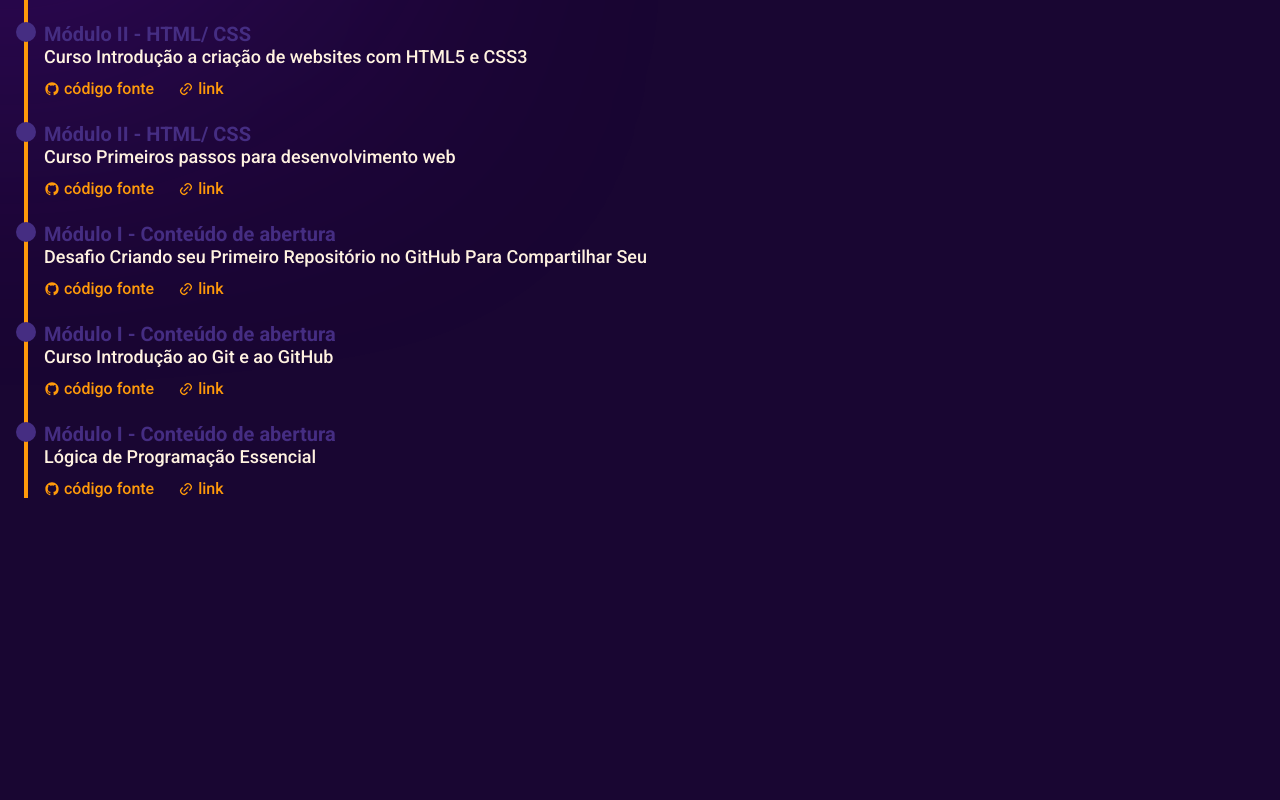
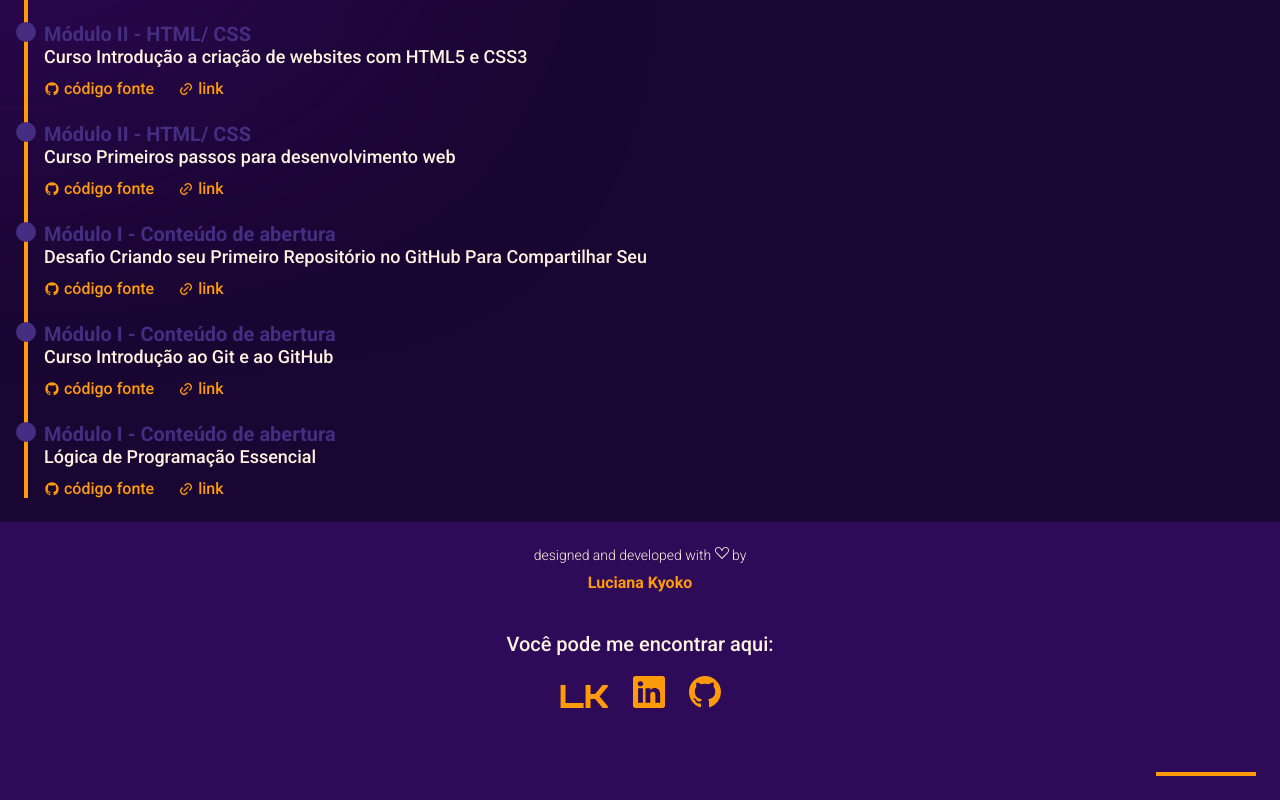
Before and after one commit to lucianakyoko/Bootcamp-Spread-Fullstack-Developer, a React (Create React App) app in the folder webpage/: page / in a window 1280 px wide. Shown: the part 952-1752 px from the top of the page. Before the commit the page ends 1474 px from the top, so only its background shows below. Built offline with nearby package versions, Linux system fonts and the light colour scheme.

Commit message:
feat(footer): Creat Foot component and its styles

```diff
--- a/webpage/src/App.js
+++ b/webpage/src/App.js
@@ -1,3 +1,4 @@
+import Footer from "./components/Footer";
 import Header from "./components/Header";
 import Home from "./components/pages/home";
 
@@ -12,6 +13,7 @@
       <GlobalStyles />
       <Header />
       <Home />
+      <Footer />
     </Wrapper>
   );
 }
--- /dev/null
+++ b/webpage/src/components/Footer/index.jsx
@@ -0,0 +1,24 @@
+import React from 'react';
+
+import { BsSuitHeart } from 'react-icons/bs';
+import Social from '../Social';
+import {Container, TextWrapper} from './style';
+
+const Footer = () => {
+  return (
+    <Container>
+      <TextWrapper>
+        <p>designed and developed with <BsSuitHeart /> by </p>
+        <a
+          href="https://lucianakyoko.com"
+          target="_blank"
+          rel="noopener noreferrer"
+          >Luciana Kyoko
+         </a>
+      </TextWrapper>
+      <Social />
+    </Container>
+  )
+}
+
+export default Footer;
--- /dev/null
+++ b/webpage/src/components/Footer/style.js
@@ -0,0 +1,26 @@
+import styled from "styled-components";
+import { layoutColors } from "../../styles/colors";
+
+export const Container = styled.footer`
+  width: 100%;
+  background-color: ${layoutColors.tertiary};
+  padding: 2.4rem;
+`;
+
+export const TextWrapper = styled.div`
+  width: 100%;
+  text-align: center;
+
+  p {
+    margin-bottom: 1rem;
+    color: ${layoutColors.text};
+    font-size: 1.4rem;
+    font-weight: 300;
+  }
+
+  a {
+    color: ${layoutColors.highlight};
+    font-size: 1.6rem;
+    font-weight: 600;
+  }
+`;
```
